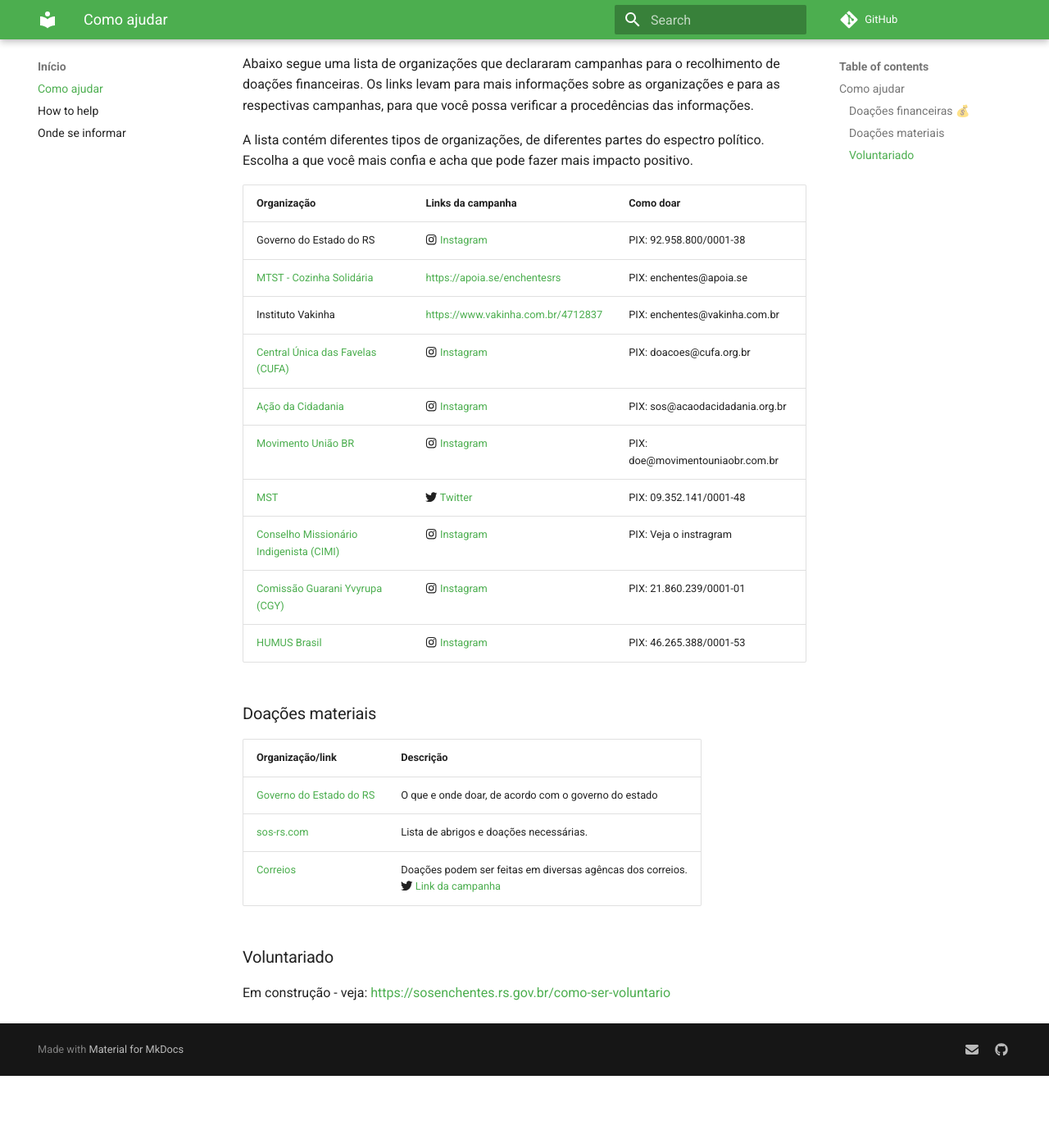
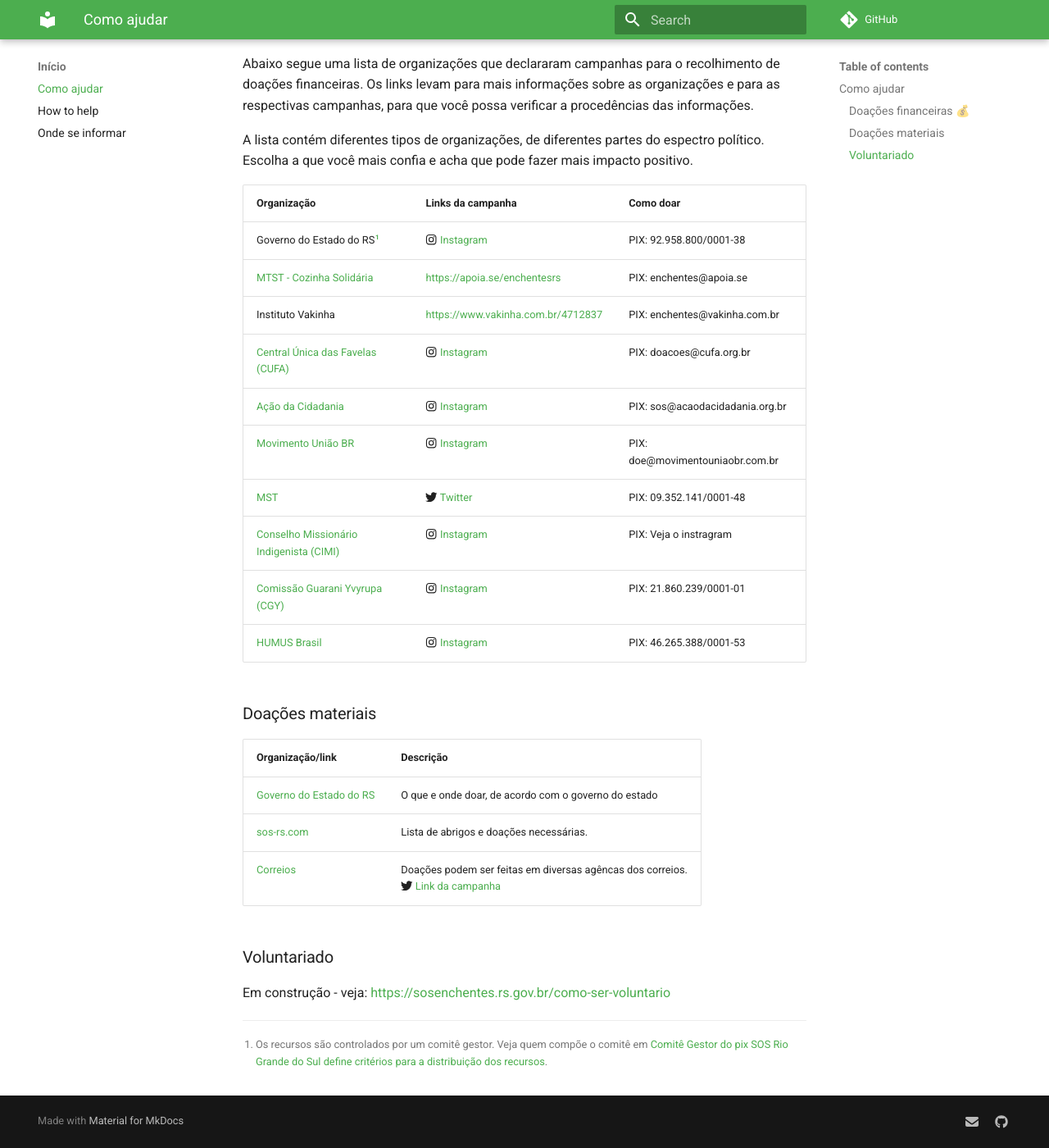
Before and after one commit to enchentesrs/enchentesrs.github.io, an MkDocs documentation site: the page built from docs/index.md, in a window 1280 px wide and 1400 px high, scrolled down 351 px. Shown: the whole window at 82% size. Built offline with MkDocs 1.6.1 and Material for MkDocs 9.7.7, drawn with Linux system fonts in a browser that asks for light colours; comment, search, counter and statistics services are not loaded; before the commit the page ends 1663 px from its top, so only the background shows below that.

Commit message:
Comitê gestor do SOS Rio Grande do Sul

```diff
--- a/docs/index.md
+++ b/docs/index.md
@@ -13,7 +13,7 @@
 
 | Organização                                                         | Links da campanha                                                                                  | Como doar                        |
 | ------------------------------------------------------------------- | -------------------------------------------------------------------------------------------------- | -------------------------------- |
-| Governo do Estado do RS                                             | :fontawesome-brands-instagram: [Instagram](https://www.instagram.com/p/C6elevDOfVW/)               | PIX: 92.958.800/0001-38          |
+| Governo do Estado do RS[^sos-rs-comite]                             | :fontawesome-brands-instagram: [Instagram](https://www.instagram.com/p/C6elevDOfVW/)               | PIX: 92.958.800/0001-38          |
 | [MTST - Cozinha Solidária](https://mtst.org/cozinhas-solidarias/)   | <https://apoia.se/enchentesrs>                                                                     | PIX: enchentes@apoia.se          |
 | Instituto Vakinha                                                   | <https://www.vakinha.com.br/4712837>                                                               | PIX: enchentes@vakinha.com.br    |
 | [Central Única das Favelas (CUFA)](https://cufa.org.br/doar/)       | :fontawesome-brands-instagram: [Instagram](https://www.instagram.com/p/C6hNWBzpbRK/)               | PIX: doacoes@cufa.org.br         |
@@ -23,6 +23,8 @@
 | [Conselho Missionário Indigenista (CIMI)](https://cimi.org.br/)     | :fontawesome-brands-instagram: [Instagram](https://www.instagram.com/p/C6mfJUTPu9a/)               | PIX: Veja o instragram           |
 | [Comissão Guarani Yvyrupa (CGY)](https://www.yvyrupa.org.br/)       | :fontawesome-brands-instagram: [Instagram](https://www.instagram.com/p/C6hXaMBvib1/)               | PIX: 21.860.239/0001-01          |
 | [HUMUS Brasil](https://www.humusbr.org/quem-somos)                  | :fontawesome-brands-instagram: [Instagram](https://www.instagram.com/p/C6hTjz3pxe3/)               | PIX: 46.265.388/0001-53          |
+
+[^sos-rs-comite]: Os recursos são controlados por um comitê gestor. Veja quem compõe o comitê em [Comitê Gestor do pix SOS Rio Grande do Sul define critérios para a distribuição dos recursos](https://www.estado.rs.gov.br/comite-gestor-do-pix-sos-rio-grande-do-sul-define-criterios-para-a-distribuicao-dos-recursos).
 
 ### Doações materiais
 
```
